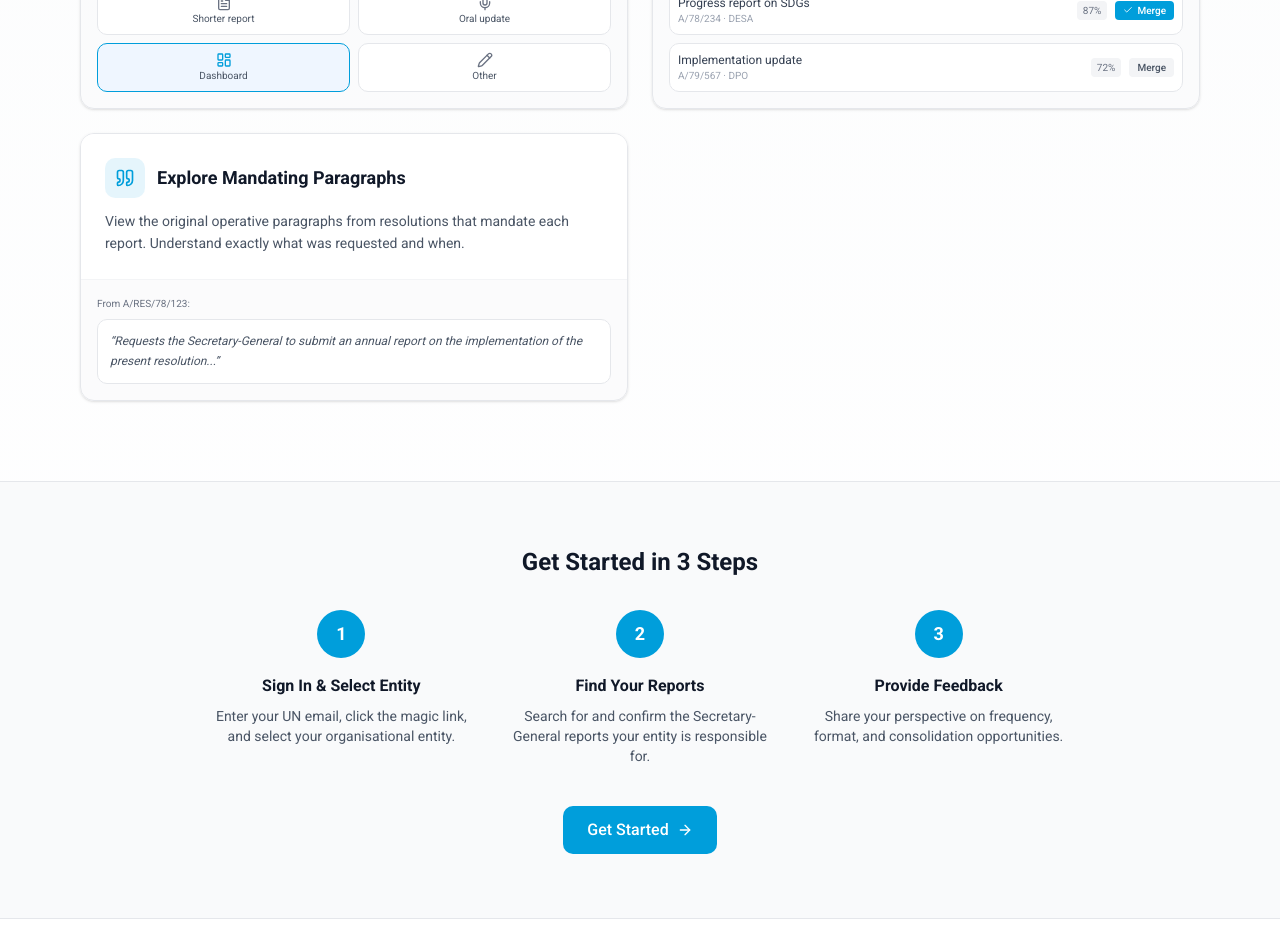
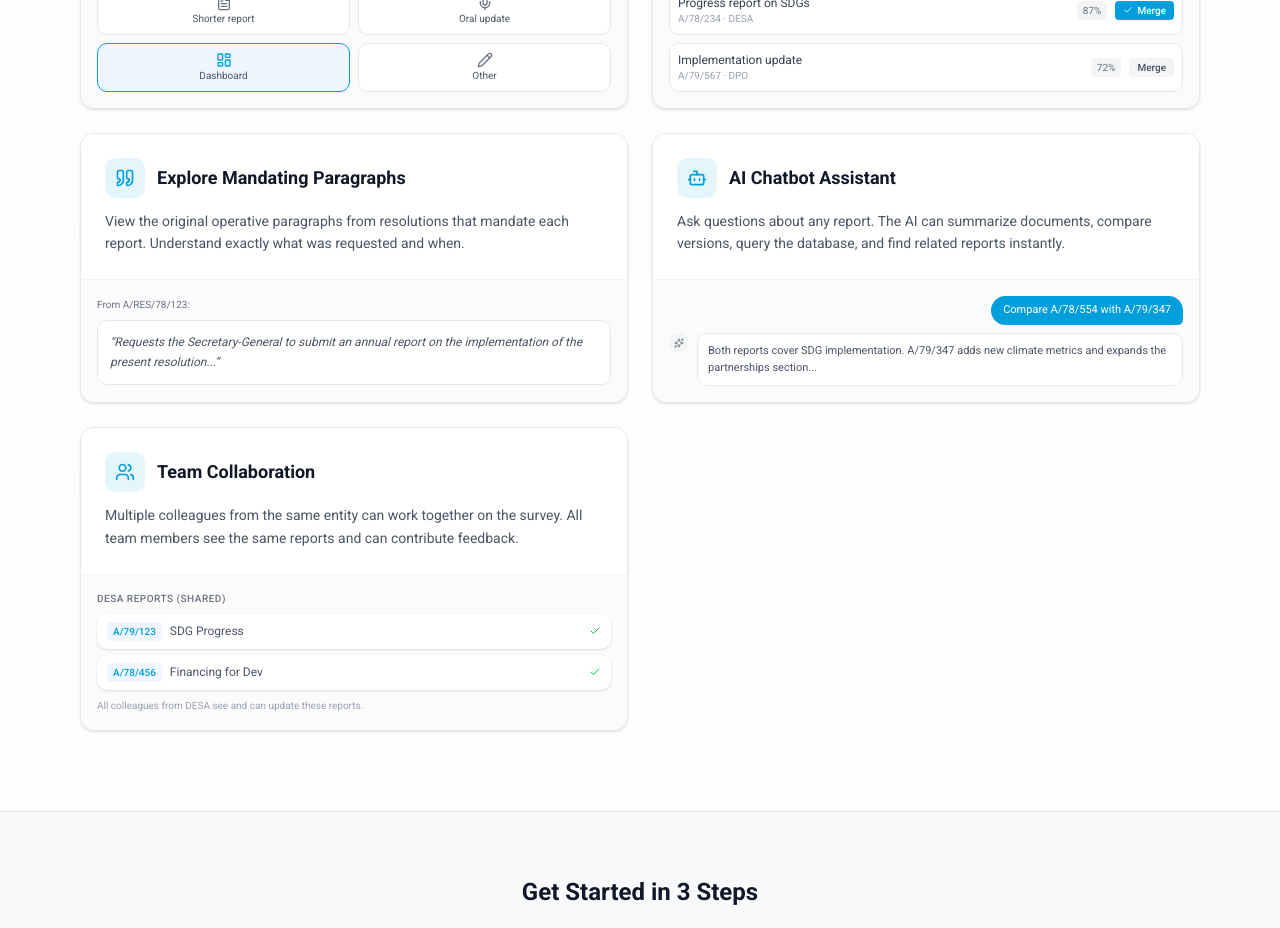
Before and after one commit to UN-EOSG-Analytics/un80-sg-reports-survey, a Next.js app: page /about in a window 1280 px wide. Shown: the part 1300-2228 px from the top of the page. Built offline with nearby package versions, Linux system fonts and the light colour scheme; no server answers.

Commit message:
add chatbot and collab to about page

```diff
--- a/src/app/about/page.tsx
+++ b/src/app/about/page.tsx
@@ -2,6 +2,7 @@ import Link from "next/link";
 import {
   ArrowRight,
   BarChart3,
+  Bot,
   Building2,
   Calendar,
   Check,
@@ -15,6 +16,7 @@ import {
   Quote,
   Search,
   Sparkles,
+  Users,
 } from "lucide-react";
 import { getCurrentUser } from "@/lib/auth";
 import { Header } from "@/components/Header";
@@ -231,6 +233,61 @@ function MockMandateParagraph() {
   );
 }
 
+// Mock AI chat interface
+function MockChatInterface() {
+  return (
+    <div className="space-y-2">
+      {/* User message */}
+      <div className="flex justify-end">
+        <div className="rounded-2xl rounded-br-sm bg-un-blue px-3 py-1.5 max-w-[85%]">
+          <p className="text-[11px] text-white">Compare A/78/554 with A/79/347</p>
+        </div>
+      </div>
+      {/* AI response */}
+      <div className="flex gap-2">
+        <div className="flex-shrink-0 w-5 h-5 rounded-full bg-gray-100 flex items-center justify-center">
+          <Sparkles className="h-2.5 w-2.5 text-gray-500" />
+        </div>
+        <div className="flex-1 rounded-lg border border-gray-200 bg-white px-2.5 py-2">
+          <p className="text-[11px] text-gray-600 leading-relaxed">
+            Both reports cover SDG implementation. A/79/347 adds new climate metrics and expands the partnerships section...
+          </p>
+        </div>
+      </div>
+    </div>
+  );
+}
+
+// Mock team collaboration - shared entity reports
+function MockTeamCollaboration() {
+  return (
+    <div className="space-y-2">
+      <div className="text-[10px] font-medium text-gray-500 uppercase tracking-wider">
+        DESA Reports (shared)
+      </div>
+      <div className="space-y-1.5">
+        <div className="flex items-center gap-2 rounded-lg bg-white px-2.5 py-2 shadow-sm">
+          <span className="rounded bg-blue-50 px-1.5 py-0.5 text-[10px] font-medium text-un-blue">
+            A/79/123
+          </span>
+          <span className="flex-1 truncate text-xs text-gray-600">SDG Progress</span>
+          <Check className="h-3 w-3 text-green-500 flex-shrink-0" />
+        </div>
+        <div className="flex items-center gap-2 rounded-lg bg-white px-2.5 py-2 shadow-sm">
+          <span className="rounded bg-blue-50 px-1.5 py-0.5 text-[10px] font-medium text-un-blue">
+            A/78/456
+          </span>
+          <span className="flex-1 truncate text-xs text-gray-600">Financing for Dev</span>
+          <Check className="h-3 w-3 text-green-500 flex-shrink-0" />
+        </div>
+      </div>
+      <p className="text-[10px] text-gray-400 leading-relaxed">
+        All colleagues from DESA see and can update these reports.
+      </p>
+    </div>
+  );
+}
+
 // =============================================================================
 // Main About Page
 // =============================================================================
@@ -300,7 +357,7 @@ export default async function AboutPage() {
             <FeatureCard
               icon={Building2}
               title="Find Your Reports"
-              description="Search for reports authored by your entity and confirm ownership. Once confirmed, you can provide feedback on each report's future."
+              description="Search for reports authored by your entity and confirm ownership. Once confirmed, you can provide feedback on frequency, format, and consolidation."
             >
               <div className="space-y-2">
                 <div className="flex items-center gap-2 rounded-lg border-2 border-dashed border-gray-200 px-3 py-2">
@@ -407,6 +464,24 @@ export default async function AboutPage() {
             >
               <MockMandateParagraph />
             </FeatureCard>
+
+            {/* 8. AI Chatbot Assistant */}
+            <FeatureCard
+              icon={Bot}
+              title="AI Chatbot Assistant"
+              description="Ask questions about any report. The AI can summarize documents, compare versions, query the database, and find related reports instantly."
+            >
+              <MockChatInterface />
+            </FeatureCard>
+
+            {/* 9. Team Collaboration */}
+            <FeatureCard
+              icon={Users}
+              title="Team Collaboration"
+              description="Multiple colleagues from the same entity can work together on the survey. All team members see the same reports and can contribute feedback."
+            >
+              <MockTeamCollaboration />
+            </FeatureCard>
           </div>
         </section>
 
```
